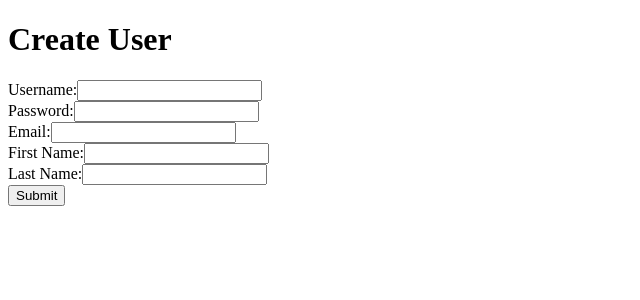
After one commit to ericscarlile/stock_app, a Django app: page /create/ in a window 1280 px wide. The commit adds this page. Shown: the top 300 px of the page, without its empty margins (0-640 px from the left). Run offline with Django 3.2, Linux system fonts and the light colour scheme; parts of the project's set-up code (start-up, migrations or seed data) failed here and were passed over.

Commit message:
Add CreateUserView. Connect 'login' page to 'create' page.

```diff
--- /dev/null
+++ b/login/templates/login/create.html
@@ -0,0 +1,23 @@
+<!DOCTYPE html>
+<html lang="en">
+<head>
+    <meta charset="UTF-8">
+    <title>Create User</title>
+</head>
+<body>
+    <h1>Create User</h1>
+    {% if error_message %}<pre>{{error_message}}</pre>{% endif %}
+
+    <!-- TODO: Add validation to creation of users -->
+    <form action="{% url 'create_user_view' %}" method="post">{% csrf_token %}
+        <label>Username:</label><input type="text" name="username"><br />
+        <label>Password:</label><input type="password" name="password"><br />
+        <label>Email:</label><input type="email" name="email"><br />
+        <label>First Name:</label><input type="text" name="first_name"><br />
+        <label>Last Name:</label><input type="text" name="last_name"><br />
+
+        <input type="submit">
+
+    </form>
+</body>
+</html>
--- a/login/templates/login/login.html
+++ b/login/templates/login/login.html
@@ -16,5 +16,7 @@
         <br />
         <input type="submit">
     </form>
+
+<p>Sign up <a href="{% url 'create_user_view' %}">here!</a></p>
 </body>
 </html>
--- a/login/views.py
+++ b/login/views.py
@@ -2,6 +2,7 @@ from django.shortcuts import render, redirect
 from django.http import HttpResponse
 from django.views.generic.base import TemplateView
 from django.contrib.auth import authenticate, login
+from django.contrib.auth.models import User
 
 from stock_app.views import IndexView
 
@@ -27,3 +28,50 @@ class LoginView(TemplateView):
     def get_context_data(self, **kwargs):
         context = {}
         return context
+
+
+class CreateUserView(TemplateView):
+    template_name = 'login/create.html'
+
+    def post(self, request, *args, **kwargs):
+        error_message = ''
+        if request.POST['username']:
+            username = request.POST['username']
+        else:
+            error_message += 'You must enter a username.\n'
+
+        if request.POST['password']:
+            password = request.POST['password']
+        else:
+            info = 'no pass'
+            error_message += 'You must enter a password.\n'
+
+        if request.POST['email']:
+            email = request.POST['email']
+        else:
+            error_message += 'You must enter an email.\n'
+
+        if request.POST['first_name']:
+            first_name = request.POST['first_name']
+        else:
+            error_message += 'You must enter a first name.\n'
+
+        if request.POST['last_name']:
+            last_name = request.POST['last_name']
+        else:
+            error_message += 'You must enter a last name.\n'
+
+        if not error_message:
+            user = User.objects.create_user(username, email, password)
+            user.first_name = first_name
+            user.last_name = last_name
+            user.save()
+
+            return redirect('http://127.0.0.1:8000/')
+
+        return render(request, 'login/create.html', {
+            'error_message': error_message
+        })
+
+    def get_context_data(self, **kwargs):
+        return None
--- a/stock_track/urls.py
+++ b/stock_track/urls.py
@@ -16,10 +16,11 @@ Including another URLconf
 from django.conf.urls import url, include
 from django.contrib import admin
 
-from login.views import LoginView
+from login.views import LoginView, CreateUserView
 
 urlpatterns = [
     url(r'^', include('stock_app.urls')),
     url(r'^login/', LoginView.as_view(), name='login_view'),
+    url(r'^create/', CreateUserView.as_view(), name='create_user_view'),
     url(r'^admin/', admin.site.urls),
 ]
```
Also changed, not shown: db.sqlite3.
